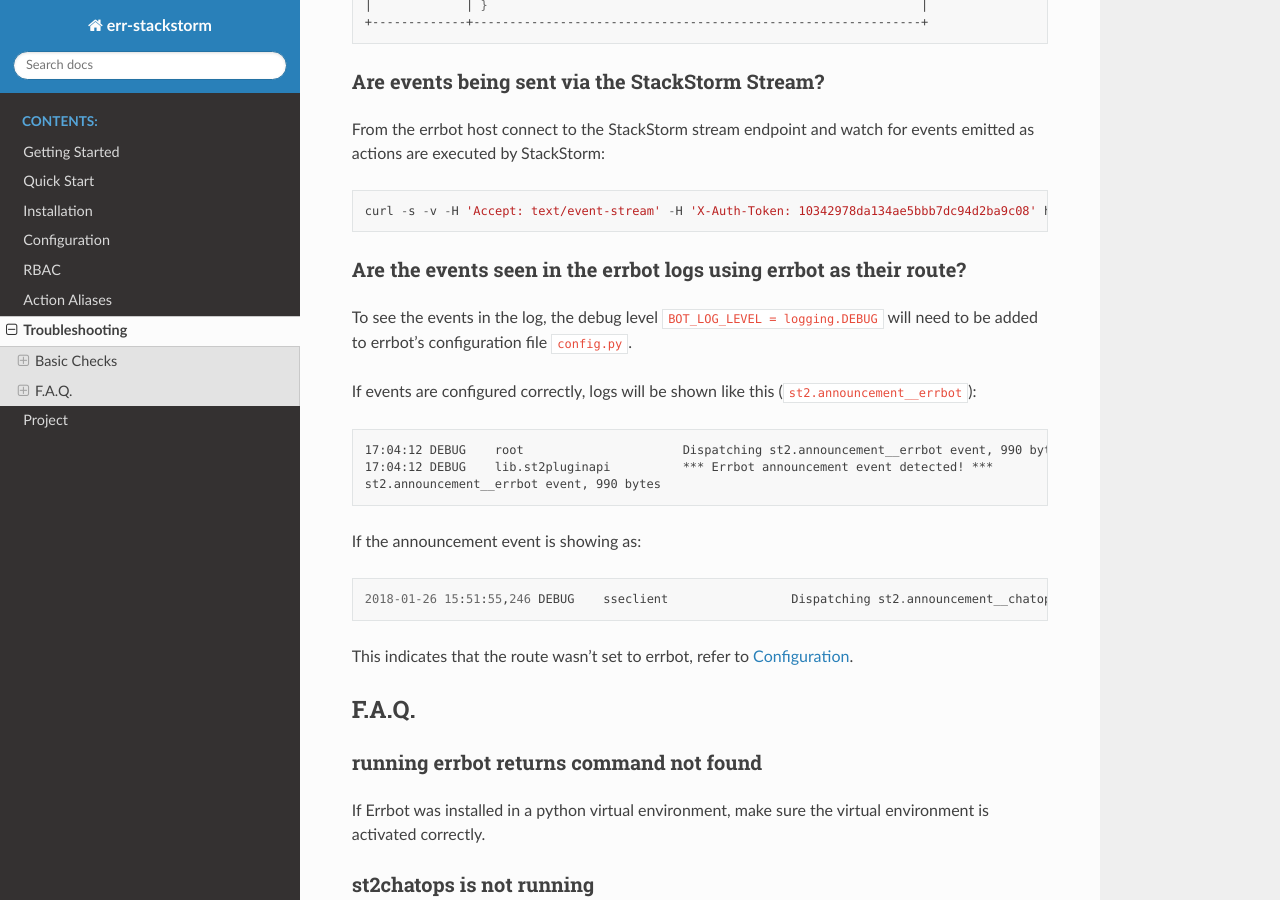
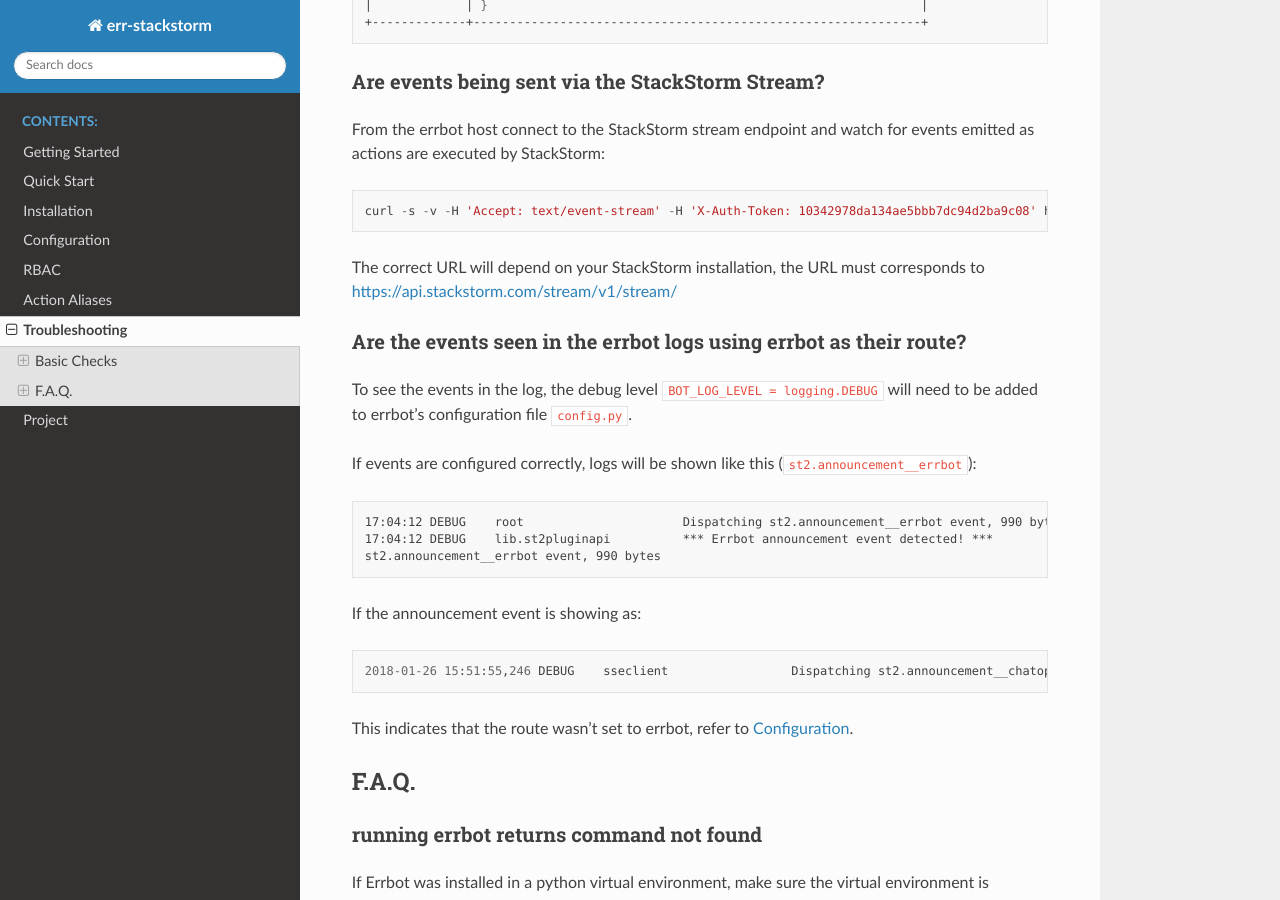
Before and after one commit to nzlosh/err-stackstorm, a Sphinx documentation site: the page built from docs/troubleshooting.rst, in a window 1280 px wide and 900 px high, scrolled down 4482 px. Built offline with Sphinx 7.4.7 and the Read the Docs theme 2.0.0, drawn with Linux system fonts in a browser that asks for light colours.

Commit message:
Updated troubleshooting example to match stream API.

```diff
--- a/docs/troubleshooting.rst
+++ b/docs/troubleshooting.rst
@@ -209,7 +209,9 @@ Are events being sent via the StackStorm Stream?
 
 From the errbot host connect to the StackStorm stream endpoint and watch for events emitted as actions are executed by StackStorm::
 
-    curl -s -v -H 'Accept: text/event-stream' -H 'X-Auth-Token: 10342978da134ae5bbb7dc94d2ba9c08' http://<stackstorm_host>/stream/v1
+    curl -s -v -H 'Accept: text/event-stream' -H 'X-Auth-Token: 10342978da134ae5bbb7dc94d2ba9c08' http://<stackstorm_host>/stream/v1/stream
+
+The correct URL will depend on your StackStorm installation, the URL must corresponds to https://api.stackstorm.com/stream/v1/stream/
 
 
 Are the events seen in the errbot logs using errbot as their route?
```
